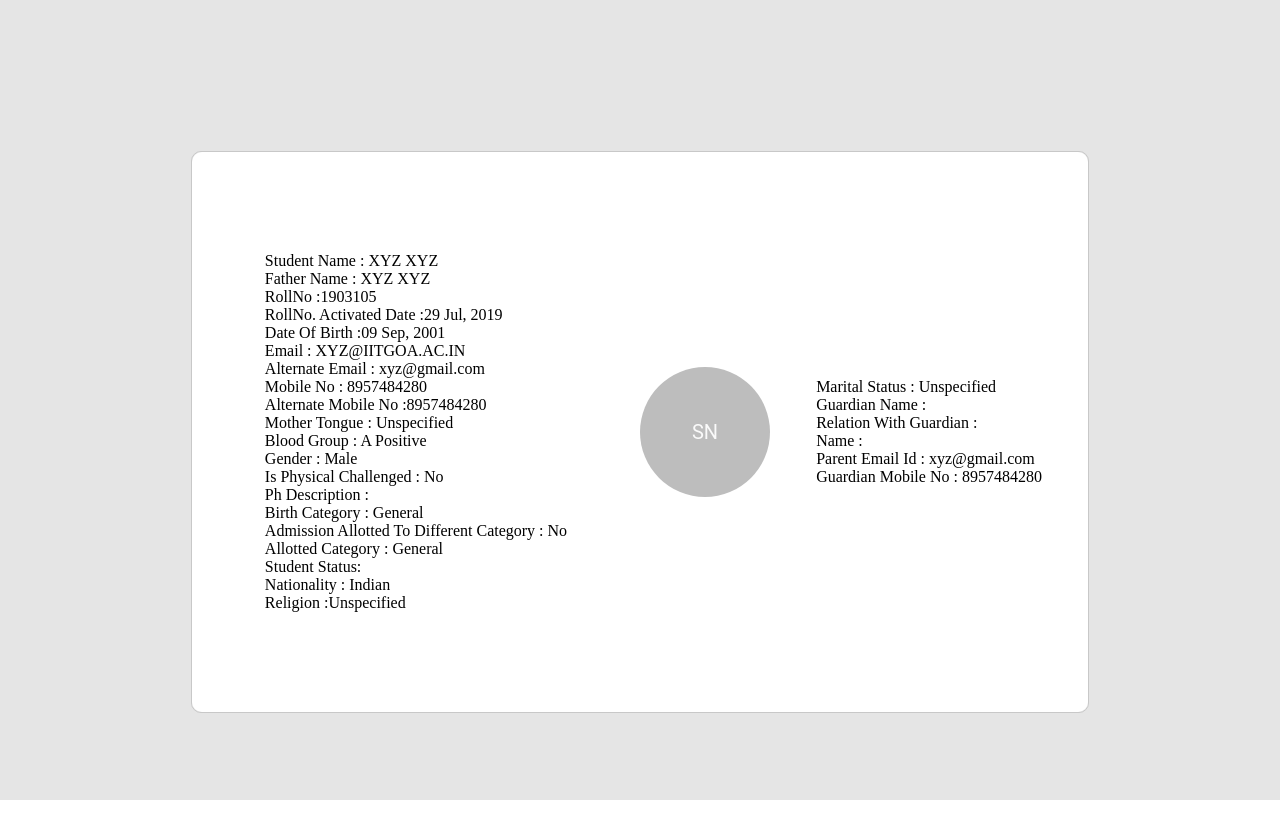
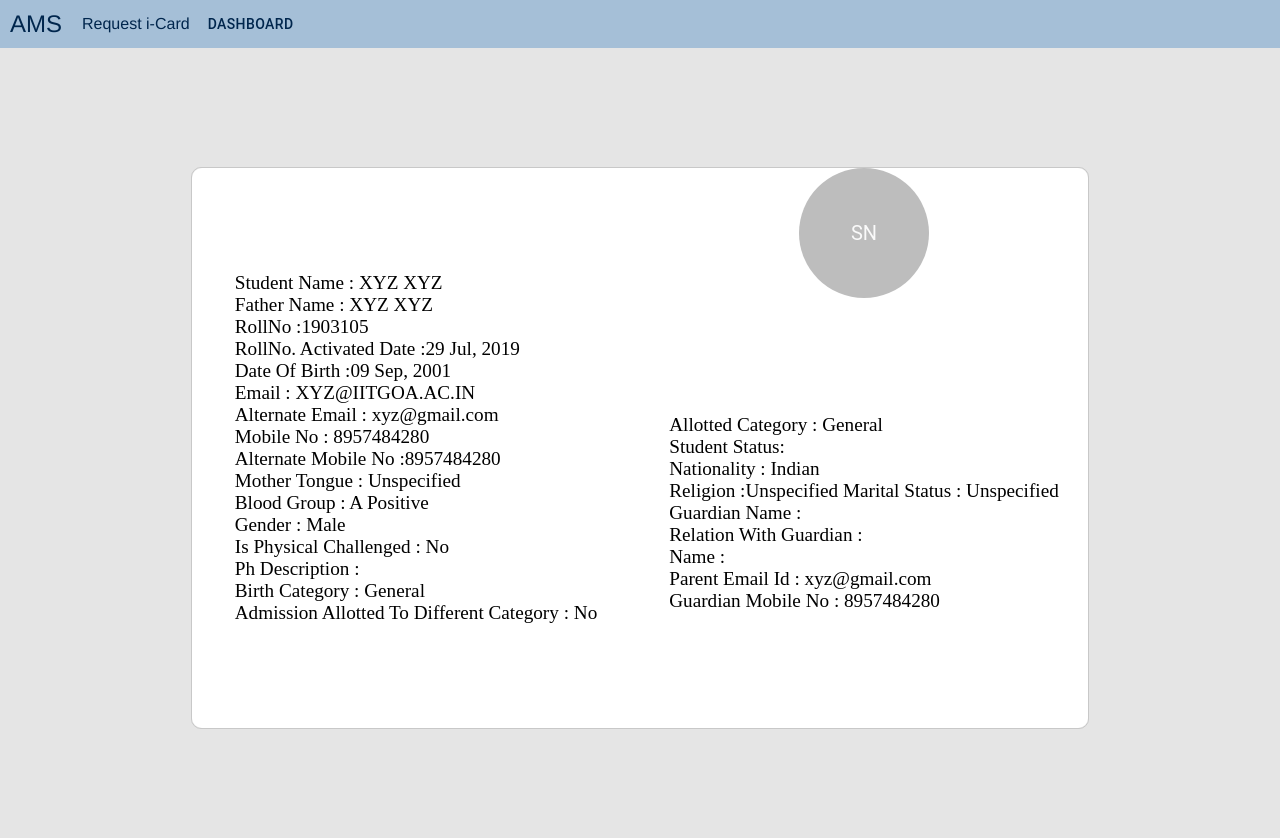
Before and after one commit to RaHack238/Insiders, a React (Create React App) app in the folder frontend/: page /viewprofile in a window 1280 px wide. Shown: the top 838 px of the page. Before the commit the page ends 800 px from the top, so only its background shows below. Built offline with nearby package versions, Linux system fonts and the light colour scheme.

Commit message:
added css in navbar and profile page

```diff
--- a/frontend/src/pages/Profile/profile.js
+++ b/frontend/src/pages/Profile/profile.js
@@ -5,9 +5,12 @@ import {
     Avatar,
     Typography } from "@material-ui/core";
 import './styles.css';
+import Navbar from "../../components/navbar";
 
 const ProfilePage = () => {
   return (
+    <div>
+        <Navbar />
     <div className="profile-page">
         <div className="profile-card">
         <Grid
@@ -27,7 +30,8 @@ const ProfilePage = () => {
                     borderRadius: "10px 0px 0px 10px",
                 }}>
                 <div className="profile-card-content" style={{
-                      fontFamily: 'Poppins'
+                      fontFamily: 'Poppins',
+                        fontSize: '1.2rem',
                     }}>
                 Student Name : XYZ XYZ
                 <br/>
@@ -60,19 +64,14 @@ const ProfilePage = () => {
                 Birth Category : General
                 <br/>
                 Admission Allotted To Different Category : No
-                <br/>
-                Allotted Category : General
-                <br/>
-                Student Status:
-                <br/>
-                Nationality : Indian
-                <br/>
-                Religion :Unspecified
                 </div>
             </Grid>
 
             <Grid
                 item
+                direction="column"
+                alignItems="center"
+                justifyContent="center"
                 xs={6}
                 style={{
                     backgroundColor: "white",
@@ -92,8 +91,16 @@ const ProfilePage = () => {
                     </Avatar>
                 </div>
                 <div className="profile-card-content" style={{
-                      fontFamily: 'Poppins'
+                      fontFamily: 'Poppins',
+                      fontSize: '1.2rem',
                     }}>
+                    Allotted Category : General
+                    <br/>
+                    Student Status:
+                    <br/>
+                    Nationality : Indian
+                    <br/>
+                    Religion :Unspecified
                     Marital Status : Unspecified
                     <br/>
                     Guardian Name :
@@ -109,6 +116,8 @@ const ProfilePage = () => {
             </Grid>
         </Grid>
         </div>
+
+    </div>
     </div>
   );
 };
--- a/frontend/src/pages/Profile/styles.css
+++ b/frontend/src/pages/Profile/styles.css
@@ -1,5 +1,6 @@
 .profile-page {
     display: flex;
+    flex-direction: column;
     justify-content: center;
     align-items: center;
     background-color: #e5e5e5;
@@ -8,7 +9,10 @@
 }
 
 .profile-card {
-    margin-top: 4rem !important;
+    display: flex;
+    justify-content: center;
+    margin-top: 2rem !important;
+    margin-bottom: 2rem !important;
     border-style: solid;
     border-width: 1px;
     border-radius: 10px;
@@ -19,11 +23,11 @@
 
 .profile-card-content {
     display: flex;
+    justify-content: center;
     flex-direction: column;
-    justify-content: center;
     align-items: center;
-    height: 100%;
-    width: 100%;
+    height: inherit;
+    width: inherit;
 }
 
 .text-center {
```
